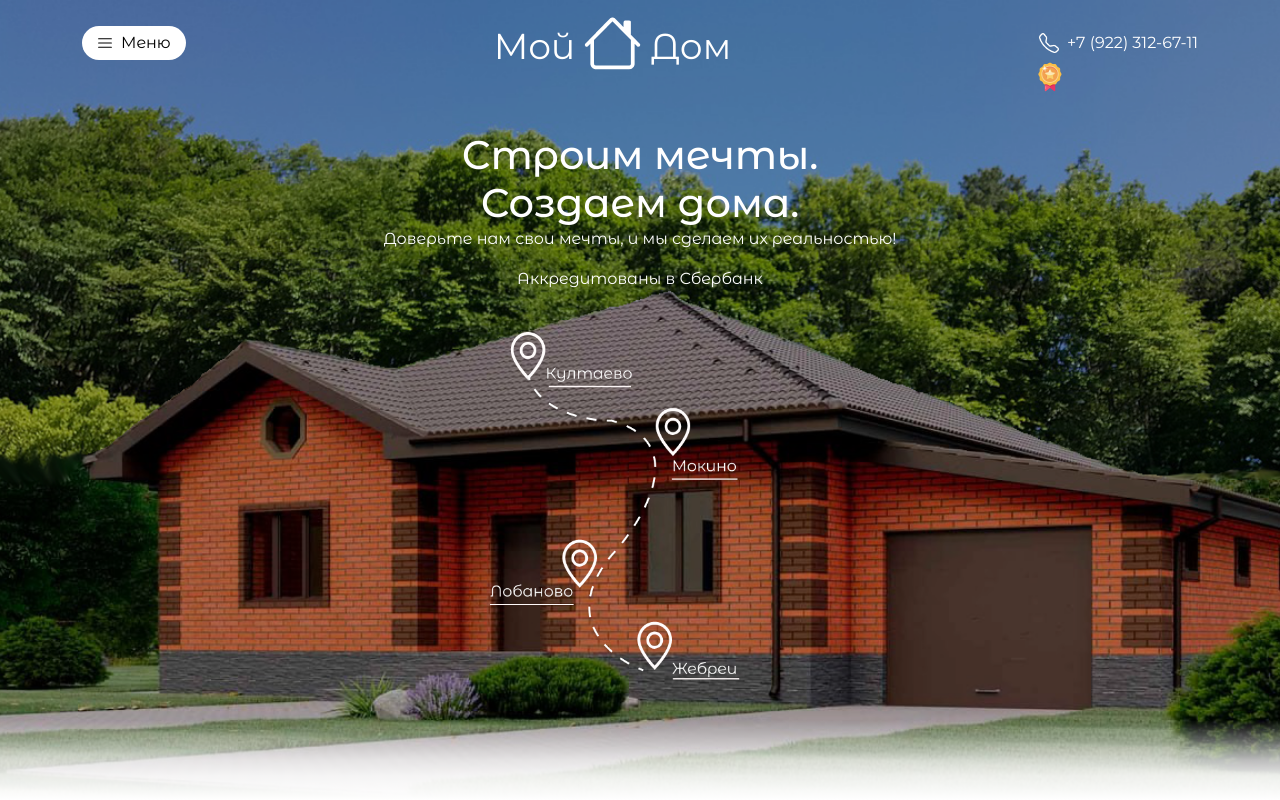
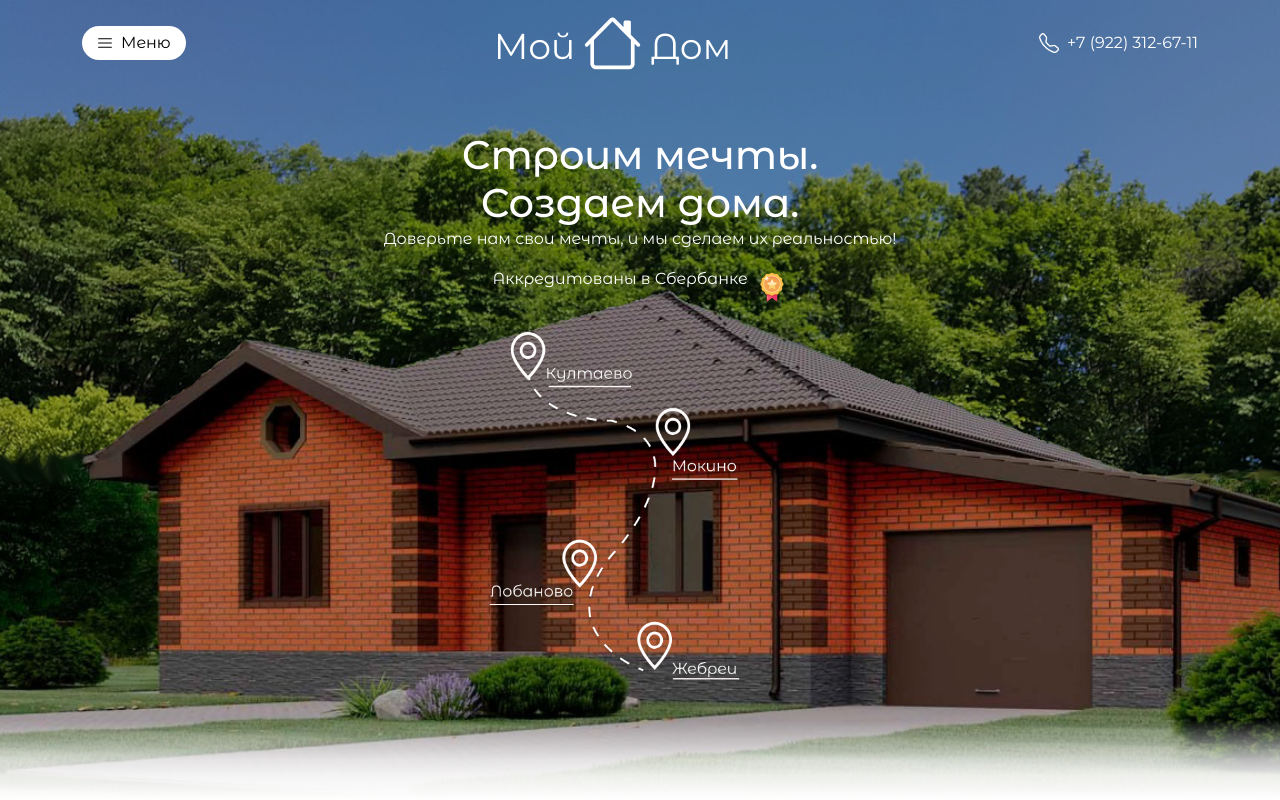
Before and after one commit to PavelBarashkov/My-home, a React (Create React App) app: page / in a window 1280 px wide. Shown: the top 800 px of the page. Built offline with nearby package versions, Linux system fonts and the light colour scheme.

Commit message:
update iconStar

```diff
--- a/src/components/Header/Header.tsx
+++ b/src/components/Header/Header.tsx
@@ -1,6 +1,7 @@
 import classes from "./header.module.css";
+import map from "../../assets/header/Group 9.png";
+import iconStart from "../../assets/header/free-icon-star-medal-8146767.png";
 import { NavBar } from "../NavBar/NavBar";
-import map from "../../assets/header/Group 9.png";
 import { Container } from "react-bootstrap";
 
 export const Header = () => {
@@ -14,8 +15,10 @@ export const Header = () => {
               Строим мечты.<br></br>Создаем дома.
             </h1>
             <p>Доверьте нам свои мечты, и мы сделаем их реальностью!</p>
-            <p>Аккредитованы в Сбербанк</p>
-
+            <div className={classes.info_bank}>
+              <p>Аккредитованы в Сбербанке</p>
+              <img alt="" src={iconStart}/>
+            </div>
           </div>
           <div className={classes.map}>
             <img src={map} />
--- a/src/components/Header/header.module.css
+++ b/src/components/Header/header.module.css
@@ -67,6 +67,18 @@
     height: 48.77% ;
     margin: 0 auto;
     position: relative; */
+}
+
+.info_bank {
+  display: flex;
+  justify-content: center;
+  align-items: center;
+  column-gap: 8px;
+}
+
+.info_bank img {
+  width: 32px;
+  height: 32px;
 }
 
 .map img {
@@ -159,6 +171,10 @@
     margin-left: 22px;
     padding-top: 25px;
   }
+  .info_bank img {
+    width: 25px;
+    height: 25px;
+  }
 }
 
 @media (min-width: 490px) and (max-width: 991px) {
--- a/src/components/NavBarDesktop/NavBarDesktop.tsx
+++ b/src/components/NavBarDesktop/NavBarDesktop.tsx
@@ -1,11 +1,9 @@
+import React from "react";
 import classes from "./navBarDesktop.module.css";
-import { Container, Dropdown, Nav, Navbar, Offcanvas } from "react-bootstrap";
 import iconPhone from "../../assets/header/Telephone.png";
 import iconLogo from "../../assets/header/House.png";
+import { Container, Dropdown, Nav, Navbar } from "react-bootstrap";
 import { RxHamburgerMenu } from "react-icons/rx";
-import React from "react";
-import iconStar from "../../assets/header/free-icon-star-medal-8146767.png"
-
 
 export const NavBarDesktop = () => {
   const CustomToggle = React.forwardRef<HTMLButtonElement>(
@@ -61,7 +59,6 @@ export const NavBarDesktop = () => {
         <Nav>
           <div className={classes.navLink}>
             <img src={iconPhone} alt="" /> <span>+7 (922) 312-67-11</span>
-            <div className={classes.navLink_star}><img alt="" src={iconStar}/></div>
           </div>
         </Nav>
       </Container>
--- a/src/components/NavBarDesktop/navBarDesktop.module.css
+++ b/src/components/NavBarDesktop/navBarDesktop.module.css
@@ -21,7 +21,6 @@
 }
 
 .navLink {
-
   display: flex;
   align-items: center;
   column-gap: 8px;
@@ -33,14 +32,6 @@
 .navLink img {
   width: 20px;
   height: 20px;
-}
-
-.navLink_star {
-  position: absolute;
-  top: 30px;
-  left: -5px;
-  width: 32px;
-  height: 32px;
 }
 
 .navLink_star img {
@@ -71,21 +62,17 @@
   border-radius: 25px;
 }
 
-
 .menu {
-
   padding: 5px 15px;
   row-gap: 15px;
 }
 
-.menu a{
-
+.menu a {
   padding: 10px 25px;
 }
 
 .menuItem {
   --bs-dropdown-link-active-bg: red !important;
-
 }
 
 .menuItem:hover {
```
